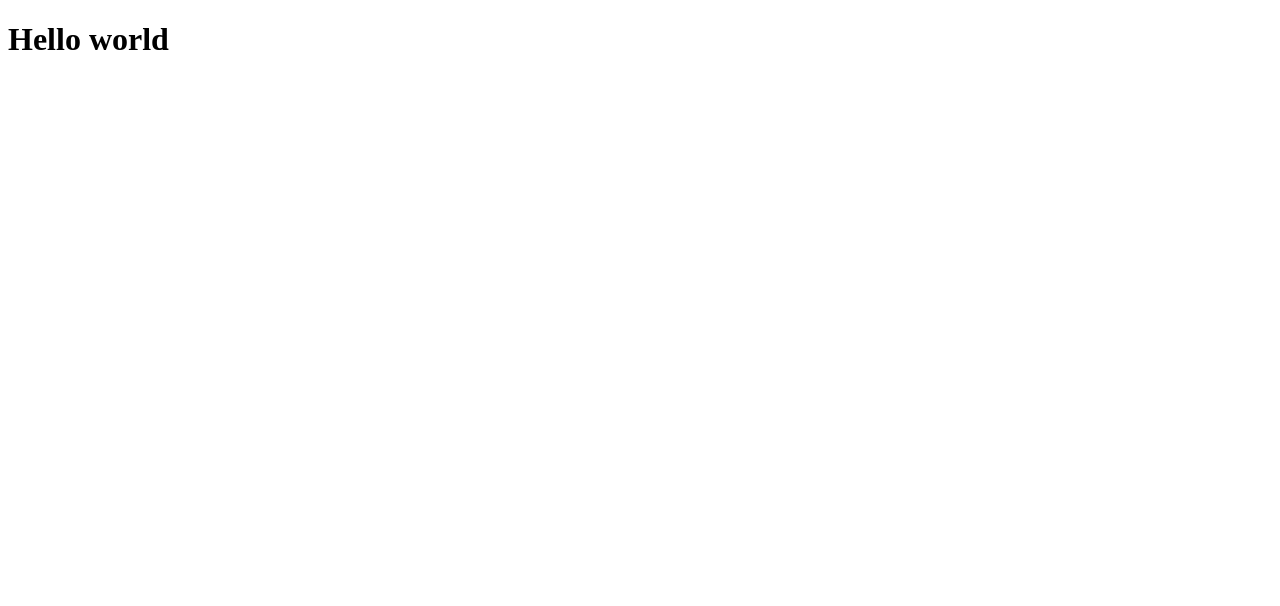
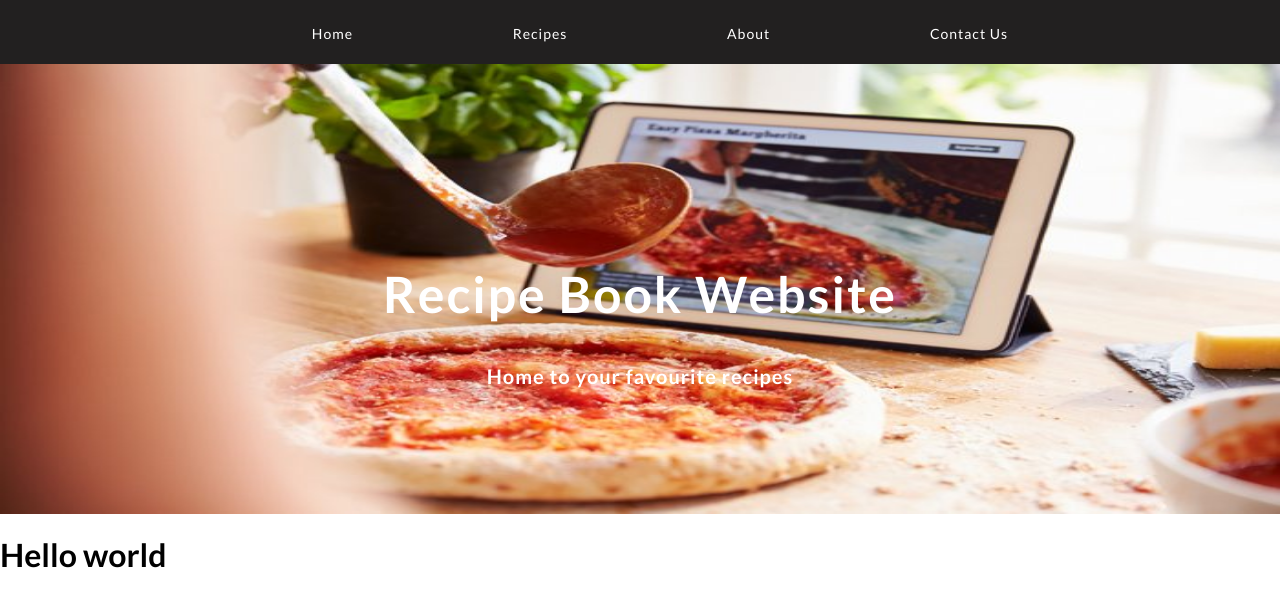
Before and after one commit to baqar-abbas/codeAlpha-recipe-book-website, a website: page index.html in a window 1280 px wide. Drawn offline with Linux system fonts and the light colour scheme.

Commit message:
create navigation menu and headline section

```diff
--- a/index.html
+++ b/index.html
@@ -3,9 +3,28 @@
 <head>
     <meta charset="UTF-8">
     <meta name="viewport" content="width=device-width, initial-scale=1.0">
+    <link rel="stylesheet" href="style.css">
     <title>Document</title>
 </head>
 <body>
+    <header>
+    <nav>
+        <div class="nav-menu">
+        <ul class="desktop-links">
+            <li><a href="#">Home</a></li>
+            <li><a href="#">Recipes</a></li>
+            <li><a href="#">About</a></li>
+            <li><a href="#">Contact Us</a></li>
+        </ul>
+    </div>
+    </nav>
+    </header>
+    <main>
+    <section>
+        <h1 class="main-heading">Recipe Book Website</h1>
+        <p class="main-para"><b>Home to your favourite recipes</b></p>
+    </section>
+</main>
     <h1>Hello world</h1>
 </body>
 </html>
--- /dev/null
+++ b/style.css
@@ -0,0 +1,105 @@
+@import url('https://fonts.googleapis.com/css2?family=Lato:wght@100;200;300;400;500;600;700;800;900&display=swap');
+
+* {
+  box-sizing: border-box;
+}
+
+body {
+  margin: 0;
+  padding: 0;
+  font-family: "Lato", sans-serif;
+  overflow-x: hidden;
+}
+
+.nav-menu {
+    display: flex;
+    justify-content: space-around;
+    align-items: center;
+    min-height: 8vh;
+    background-color: #222020;
+    font-family: "Lato", sans-serif;
+    position: sticky;
+    top: 0;
+    z-index: 10;
+}
+
+.desktop-links {
+    display: flex;
+    justify-content: space-around;
+    width: 70%;
+    list-style-type: none;
+}
+
+.desktop-links li a {
+    color: #fff;
+    text-decoration: none;
+    font-size: 14px;
+    font-weight: 500;
+    letter-spacing: 1px;
+    padding: 10px 20px;
+    border-radius: 5px;
+    transition: all 0.3s ease;
+}
+
+.desktop-links li a:hover {
+    background-color: #fff;
+    color: #222020;
+}
+
+/* main {
+    position: absolute;
+    top: 10%;
+    margin: 0;
+    padding: 0;
+} */
+
+section {
+    background-image: url('./images/recipeapp.jpg');
+    background-size: 100% 100%;
+    background-position: top;
+    height: 450px;
+    background-repeat: no-repeat;
+    position: relative;
+    top: 30%;
+}
+
+.main-heading {
+    text-align: center;
+    color: #fff;
+    padding-top: 200px;
+    font-size: 50px;
+    font-weight: 700;
+    letter-spacing: 2px;
+    margin: 0;
+}
+
+.main-para {
+    text-align: center;
+    color: #fff;
+    font-size: 20px;
+    font-weight: 300;
+    letter-spacing: 1px;
+    padding-top: 20px;
+}
+
+/* Mobile view css rule set */
+
+/* @media screen and (max-width: 768px) {
+
+    .deskto-links {
+        display: flex;
+        flex-direction: column;
+        width: 100%;
+    }
+
+} */
+@media screen and (max-width: 768px) {
+    .desktop-links {
+        display: flex;
+        flex-direction: column;
+        width: 100%;
+        justify-content: space-around;
+        align-items: center;
+        margin-bottom: 20px !important;
+    }
+}
```
Also changed, not shown: images/recipeapp.jpg (added).
